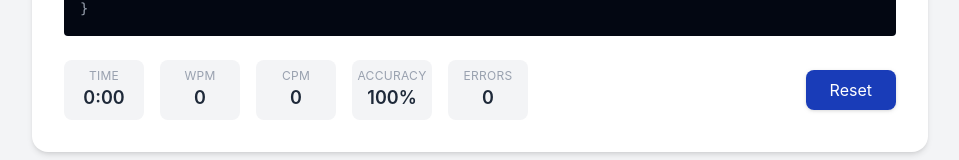
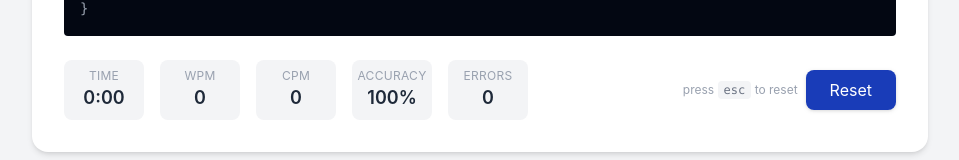
Before and after one commit to Koji1999/devtype, a React (Vite) app: page / in a window 1280 px wide. Shown: the part 533-693 px from the top of the page, without its empty margins (160-1119 px from the left). Built offline with nearby package versions, Linux system fonts and the light colour scheme.

Commit message:
added escape shortcut

```diff
--- a/src/App.tsx
+++ b/src/App.tsx
@@ -36,6 +36,11 @@ export default function App () {
     const ignoredKeys = ['Shift', 'Control', 'Alt', 'Meta', 'CapsLock', 'ArrowLeft', 'ArrowRight', 'ArrowUp', 'ArrowDown'];
     if (ignoredKeys.includes(key)) return;
 
+    if (key === 'Escape') {
+      handleReset();
+      return;
+    }
+
     if (gameState === 'idle' && key !== 'Backspace') {
       setGameState('active');
       start();
@@ -65,6 +70,7 @@ export default function App () {
         setIsError(true);
       }
       return;
+
     }
 
     const effectiveKey = key === 'Enter' ? '\n' : key;
@@ -190,12 +196,15 @@ export default function App () {
             errors={errors}
             time={time}
           />
+          <div className="flex items-center gap-2">
+            <span className="text-xs text-gray-400">press <kbd className="bg-gray-100 dark:bg-gray-800 text-gray-500 dark:text-gray-400 px-1.5 py-0.5 rounded text-xs font-mono">esc</kbd> to reset</span>
             <button
               className="bg-blue-800 hover:bg-purple-600 text-white drop-shadow px-6 py-2 rounded-lg transition-colors"
               onClick={(e) => { e.stopPropagation(); handleReset(); }}
             >
               Reset
             </button>
+          </div>
         </div>
       </div>
 
```
Lines whose indentation alone changed are shown as unchanged.
